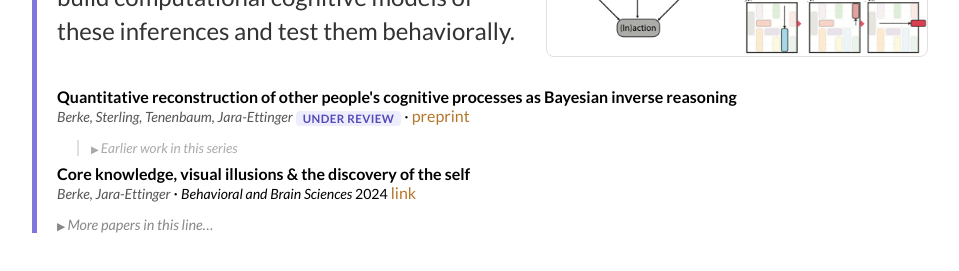
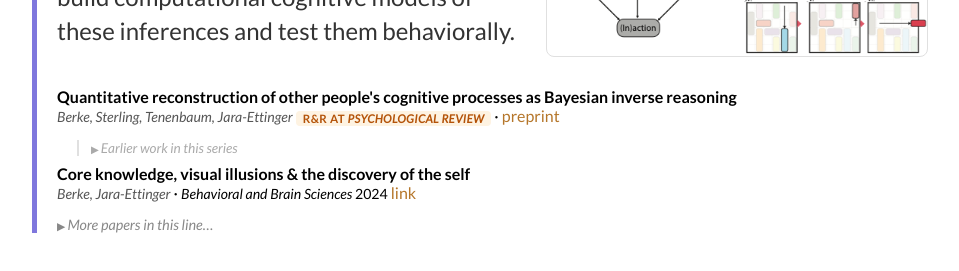
Before and after one commit to marleneberke/marleneberke.github.io, a Jekyll site: the page built from research.html, in a window 1280 px wide. Shown: the part 597-868 px from the top of the page, without its empty margins (160-1119 px from the left). Built offline with Jekyll 4.4.1, drawn with Linux system fonts in a browser that asks for light colours.

Commit message:
Update paper status to R&R at Psychological Review
Co-Authored-By: Claude Opus 4.8 <noreply@anthropic.com>

```diff
--- a/publications.html
+++ b/publications.html
@@ -25,7 +25,7 @@ title: Publications
 
 <p><b>Berke*, M.</b>, Horschler*, D., Royka, A., Santos, L., &amp; Jara-Ettinger, J. <span class="status-badge badge-rr">R&amp;R at <i>Cognition</i></span>. What Primates Know About Other Minds and When They Use It: A Computational Approach to Comparative Theory of Mind. <a href="https://www.biorxiv.org/content/10.1101/2023.08.02.551487v1.full.pdf">preprint</a></p>
 
-<p><b>Berke, M.</b>, Sterling, B. G., Tenenbaum, A. L., &amp; Jara-Ettinger, J. <span class="status-badge badge-review">under review</span>. Quantitative Reconstruction of Other People's Cognitive Processes as Bayesian Inverse Reasoning. <a href="https://osf.io/preprints/psyarxiv/gmwav_v1">preprint</a></p>
+<p><b>Berke, M.</b>, Sterling, B. G., Tenenbaum, A. L., &amp; Jara-Ettinger, J. <span class="status-badge badge-rr">R&amp;R at <i>Psychological Review</i></span>. Quantitative Reconstruction of Other People's Cognitive Processes as Bayesian Inverse Reasoning. <a href="https://osf.io/preprints/psyarxiv/gmwav_v1">preprint</a></p>
 
 <p><b>Berke, M.</b>, Sterling*, B. G., Zhi*, T. Y., Chandra, K., &amp; Jara-Ettinger, J. <span class="status-badge badge-review">under review</span>. People Tailor Lies to What Others Know and Want. <em>(* equal contribution)</em></p>
 
--- a/research.html
+++ b/research.html
@@ -16,6 +16,7 @@ title: Research
     .badge-inprep  { background: #EAF3DE; color: #3B6D11; }
     .badge-review  { background: #EEEDFE; color: #534AB7; }
     .badge-inpress { background: #E6F1FB; color: #185FA5; }
+    .badge-rr      { background: #FEF3E2; color: #B45309; }
 
     .research-line {
         border-left: 5px solid;
@@ -104,7 +105,7 @@ title: Research
 <div class="paper">
   <span class="paper-title">Quantitative reconstruction of other people's cognitive processes as Bayesian inverse reasoning</span><br>
   <span class="paper-authors">Berke, Sterling, Tenenbaum, Jara-Ettinger</span>
-  <span class="status-badge badge-review">under review</span> &middot;
+  <span class="status-badge badge-rr">R&amp;R at <i>Psychological Review</i></span> &middot;
   <a href="https://osf.io/preprints/psyarxiv/gmwav_v1">preprint</a>
 </div>
 
```
Also changed, not shown: 1 other file.
